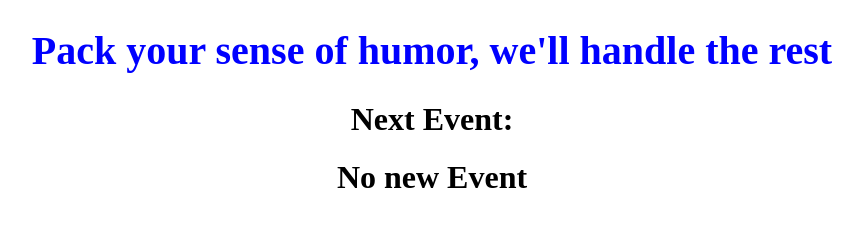
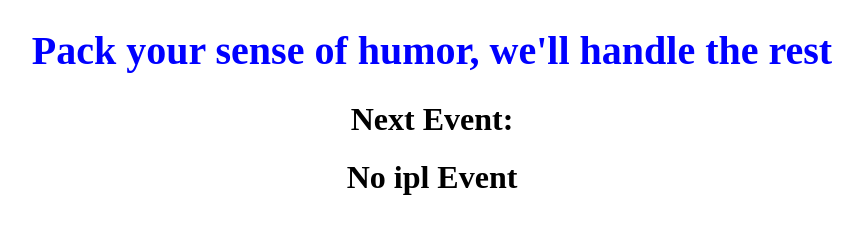
Before and after one commit to al-ii-yah/website, a plain HTML site: page index.html in a window 1280 px wide. Shown: the whole page, without its empty margins (208-1071 px from the left). Drawn offline with Linux system fonts and the light colour scheme.

Commit message:
Update index.html

```diff
--- a/index.html
+++ b/index.html
@@ -8,6 +8,6 @@
 <body>
     <h1 style="color: blue;font-size: 40px;text-align: center;">Pack your sense of humor, we'll handle the rest</h1>
     <h1 style="text-align: center;">Next Event:</h1>
-    <h1 style="text-align: center;" id="cityevent">No new Event</h1>
+    <h1 style="text-align: center;" id="cityevent">No ipl Event</h1>
 </body>
 </html>
```
